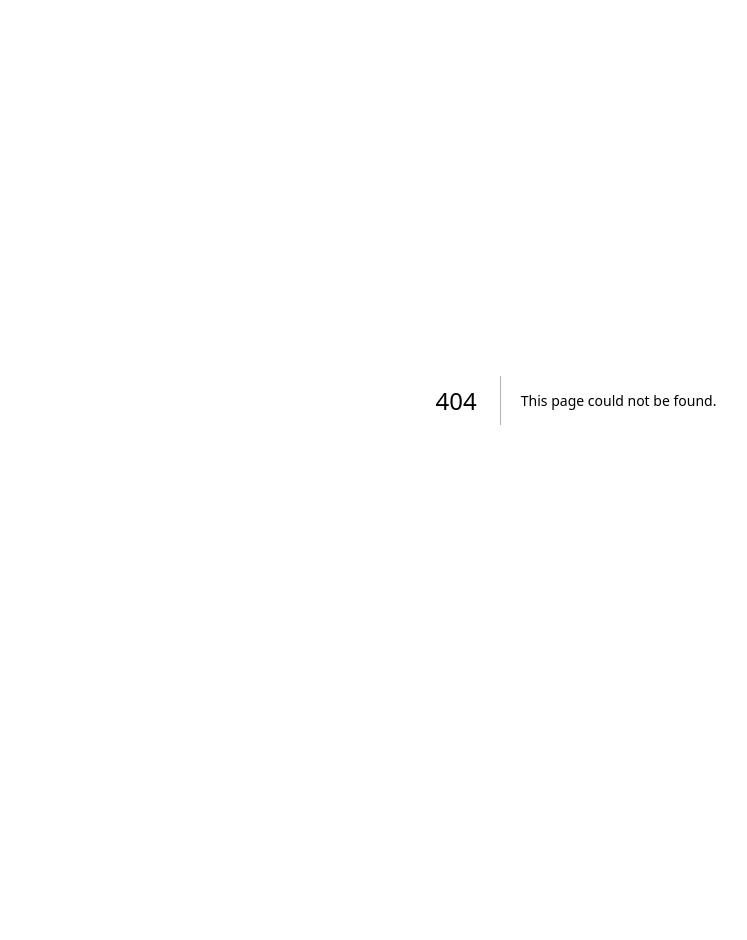
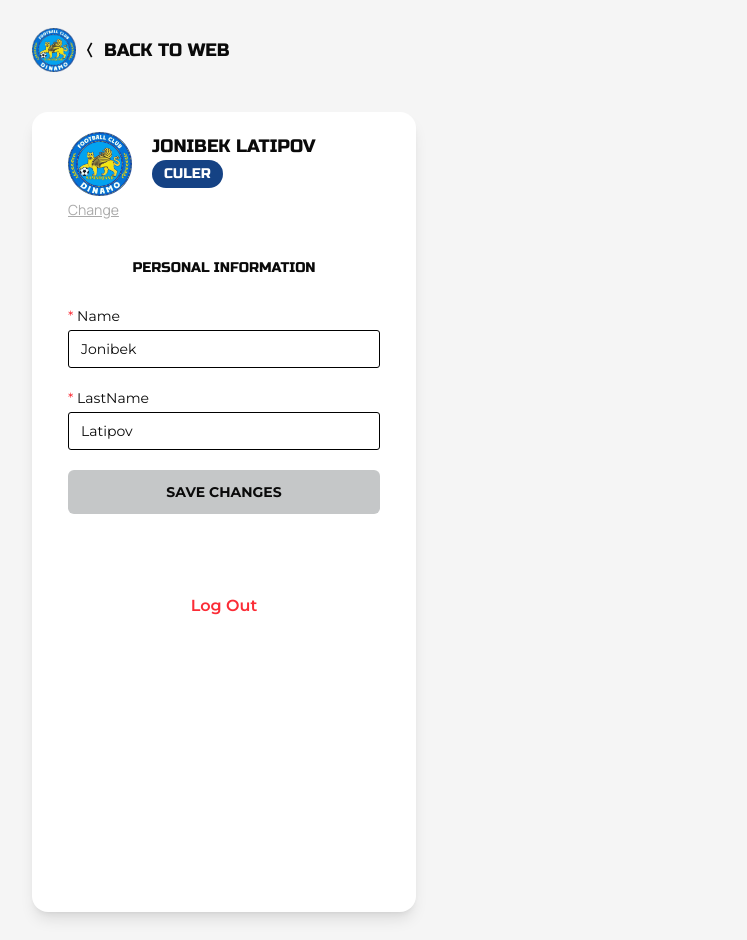
Before and after one commit to shahaCoder/Dinamo, a Next.js app in the folder dinamo/: page /profile in a window 1280 px wide. Before the commit this address had no page. Shown: the whole page, without its empty margins (64-811 px from the left). Before the commit the page ends 800 px from the top, so only its background shows below. Built offline with nearby package versions, Linux system fonts and the light colour scheme.

Commit message:
profile and comments

```diff
--- a/dinamo/app/(pages)/news/[id]/page.tsx
+++ b/dinamo/app/(pages)/news/[id]/page.tsx
@@ -1,3 +1,4 @@
+import CommentsCard from "@/components/children/CommentsCard";
 import NewCard from "@/components/children/NewCard";
 import Image from "next/image";
 import React from "react";
@@ -15,8 +16,8 @@ const Page = () => {
          <div className="bg-white rounded-t-2xl mt-auto px-4">
             <div className="max-w-2xl mx-auto py-10">
                <h2 className="text-4xl max-md:text-3xl max-md:leading-8 font-russo italic bg-gradient-to-r from-[#000428] to-[#004e92] bg-clip-text text-transparent">
-                  Lorem ipsum dolor sit amet consectetur adipisicing. Далеко-далеко за
-                  словесными горами в стране.
+                  Lorem ipsum dolor sit amet consectetur adipisicing.
+                  Далеко-далеко за словесными горами в стране.
                </h2>
                <p className="text-lg max-md:text-base max-sm:text-sm font-light mt-4">
                   The English striker comes to the blaugranes on loan until 30
@@ -45,7 +46,7 @@ const Page = () => {
                <h3 className="text-2xl font-semibold text-[#004e92]">
                   27 July first game
                </h3>
-               <p>
+               <p className="font-light">
                   Lorem ipsum dolor sit amet consectetur adipisicing elit. Ipsum
                   porro explicabo rem in quo atque, laborum repellat, ab placeat
                   vel officiis suscipit minima provident! Aperiam ducimus earum
@@ -61,6 +62,35 @@ const Page = () => {
                </div>
             </div>
          </div>
+
+         <div className="bg-white px-4">
+            <div className="max-w-2xl mx-auto py-10">
+               <div className="flex items- gap-4 mb-10">
+                  <Image
+                     className="w-[55px] h-[55px] rounded-full"
+                     src={"/logo.png"}
+                     width={55}
+                     height={55}
+                     alt="logo"
+                  />
+                  <div className="w-full">
+                     <input
+                        className="w-full py-1.5 border-b outline-0 border-black"
+                        type="text"
+                        placeholder="Введите комментарий"
+                     />
+                     <button className="float-right text-sm mt-2 py-1.5 px-5 cursor-pointer bg-[#004e92] text-white">Отправить</button>
+                  </div>
+               </div>
+
+               <div className="flex flex-col gap-10">
+                  {Array.from({ length: 4 }, (_, index) => (
+                     <CommentsCard key={index} />
+                  ))}
+               </div>
+            </div>
+         </div>
+
          <div className="bg-[#0f2145]">
             <div className="custom-container py-10">
                <h2 className="text-4xl max-md:text-3xl max-sm:text-2xl font-russo text-center text-white">
--- a/dinamo/app/(pages)/news/page.tsx
+++ b/dinamo/app/(pages)/news/page.tsx
@@ -8,25 +8,6 @@ const Page = () => {
             <h1 className="text-white text-5xl max-md:text-2xl font-bold font-russo tracking- uppercase">
                Latest News
             </h1>
-
-            <div className="flex flex-wrap items-center gap-2 mt-7">
-               {[
-                  "All news",
-                  "Men's football",
-                  "Women's football",
-                  "U-19",
-                  "U-21",
-                  "U-23",
-               ].map((item) => (
-                  <button
-                     key={item}
-                     className="text-xs max-sm:text-[10px] font-bold uppercase px-4 py-2 rounded shadow cursor-pointer whitespace-nowrap
-                   duration-200 ease-in-out bg-white hover:bg-[#0474D8] hover:text-white"
-                  >
-                     {item}
-                  </button>
-               ))}
-            </div>
 
             <div className="">
                <div className="mt-10">
--- a/dinamo/app/(pages)/page.tsx
+++ b/dinamo/app/(pages)/page.tsx
@@ -336,7 +336,7 @@ export default function Home() {
                </Link>
             </div>
 
-            <div className="grid grid-cols-2 sm:grid-cols-2 lg:grid-cols-4 gap-5 max-md:gap-x-2 mt-10 max-md:mt-7">
+            <div className="grid grid-cols-4 max-lg:grid-cols-2 max-sm:grid-cols-1 gap-2 max-sm:gap-0 mt-10 max-md:mt-7">
                {[...Array(4)].map((_, i) => (
                   <PhotosCard key={i} />
                ))}
--- a/dinamo/app/(pages)/results/page.tsx
+++ b/dinamo/app/(pages)/results/page.tsx
@@ -92,7 +92,7 @@ const Page = () => {
                               <ResultsCard key={index} />
                            ))}
                         </div>
-                        <div className="w-full h-2 shadow bg-gradient-to-r from-[#fdc52c] from-40% to-60% to-[#0474D8]" />
+                        <div className="w-full h-2 shadow bg-gradient-line" />
                      </div>
                   ))}
                </div>
--- a/dinamo/app/(pages)/schedule/page.tsx
+++ b/dinamo/app/(pages)/schedule/page.tsx
@@ -54,7 +54,7 @@ const Page = () => {
                               <ResultsCard key={index} />
                            ))}
                         </div>
-                        <div className="w-full h-2 shadow bg-gradient-to-r from-[#fdc52c] from-40% to-60% to-[#0474D8]" />
+                        <div className="w-full h-2 shadow bg-gradient-line" />
                      </div>
                   ))}
                </div>
--- /dev/null
+++ b/dinamo/app/(profile)/profile/page.tsx
@@ -0,0 +1,132 @@
+"use client";
+import React, { useState } from "react";
+import Link from "next/link";
+import Image from "next/image";
+
+import { RiArrowLeftWideFill } from "react-icons/ri";
+
+const Page = () => {
+   const [ChageAvatar, setChageAvatar] = useState(false);
+
+   return (
+      <div>
+         <div className="custom-container py-7">
+            <Link href="/" className="w-fit flex items-center gap-1 cursor-pointer group">
+               <Image
+                  className="w-11"
+                  src={"/logo.png"}
+                  width={100}
+                  height={100}
+                  alt="logo"
+               />
+               <RiArrowLeftWideFill className="text-[20px]" />
+               <p className="text-lg font-medium font-russo group-hover:underline">BACK TO WEB</p>
+            </Link>
+
+            <div className="mt-10">
+               <div className="bg-white max-w-sm w-full h-screen rounded-2xl shadow-lg">
+                  <div className="px-9 py-5 flex gap-5">
+                     <div className="">
+                        <Image
+                           className="w-16"
+                           src={"/logo.png"}
+                           width={1000}
+                           height={1000}
+                           alt="profile"
+                        />
+                        <button
+                           onClick={() => setChageAvatar(true)}
+                           className="text-[#AAAAAA] text-sm underline font-manrope text-center mt-1 cursor-pointer"
+                        >
+                           Change
+                        </button>
+                     </div>
+                     <div className="">
+                        <p className="text-lg font-russo uppercase">
+                           JONIBEK LATIPOV
+                        </p>
+                        <p className="w-fit px-3 py-1 rounded-full text-sm font-russo uppercase bg-[#154284] text-white">
+                           Culer
+                        </p>
+                     </div>
+                  </div>
+                  {ChageAvatar ? (
+                     <div className="px-9 py-4 flex flex-col items-center">
+                        <h3 className="text-sm font-russo uppercase">
+                           My Avatar
+                        </h3>
+
+                        <ul className="w-full h-[60vh] overflow-y-auto overflow-hidden grid grid-cols-3 gap-4 mt-7">
+                           {Array.from({ length: 20 }, (_, index) => (
+                              <li key={index}>
+                                 <Image
+                                    className="w-20"
+                                    src={"/logo.png"}
+                                    width={100}
+                                    height={100}
+                                    alt="logo"
+                                 />
+                              </li>
+                           ))}
+                        </ul>
+
+                        <button onClick={() => setChageAvatar(false)} className="flex items-center mt-6 cursor-pointer group">
+                           <RiArrowLeftWideFill className="text-[20px]" />
+
+                           <p className="text-lg font-medium font-russo group-hover:underline">
+                              BACK
+                           </p>
+                        </button>
+                     </div>
+                  ) : (
+                     <div className="px-9 py-4 flex flex-col items-center">
+                        <h3 className="text-sm font-russo uppercase">
+                           PERSONAL INFORMATION
+                        </h3>
+
+                        <form
+                           action=""
+                           className="w-full flex flex-col gap-5 mt-7"
+                        >
+                           <label htmlFor="name" className="">
+                              <p className="text-sm mb-1">
+                                 <span className="text-red-500">* </span>Name
+                              </p>
+                              <input
+                                 className="w-full text-sm px-3 py-2 rounded-[3px] outline-black border border-black"
+                                 type="text"
+                                 id="name"
+                                 defaultValue={"Jonibek"}
+                              />
+                           </label>
+
+                           <label htmlFor="" className="">
+                              <p className="text-sm mb-1">
+                                 <span className="text-red-500">* </span>
+                                 LastName
+                              </p>
+                              <input
+                                 className="w-full text-sm px-3 py-2 rounded-[3px] outline-black border border-black"
+                                 type="text"
+                                 defaultValue={"Latipov"}
+                              />
+                           </label>
+
+                           <button className="text-sm font-bold uppercase py-3 px-4 rounded-sm bg-[#C5C7C8]">
+                              save changes
+                           </button>
+                        </form>
+
+                        <button className="text-red-500 w-fit font-semibold cursor-pointer mt-20 hover:underline">
+                           Log Out
+                        </button>
+                     </div>
+                  )}
+               </div>
+            </div>
+         </div>
+      </div>
+   );
+};
+
+export default Page;
--- a/dinamo/app/globals.css
+++ b/dinamo/app/globals.css
@@ -7,6 +7,17 @@
 
 body {
    background-color: #f5f5f5;
+}
+
+.bg-gradient-line {
+   background: linear-gradient(
+      270deg,
+      #0474D8 0,
+      #0474D8 48%,
+      #fdc52c 52%,
+      #fdc52c
+   );
+   /* 0018b4 */
 }
 
 .font-russo {
--- a/dinamo/components/Footer.tsx
+++ b/dinamo/components/Footer.tsx
@@ -201,7 +201,7 @@ const Footer = () => {
                   </ul>
                </div>
             </div>
-            <div className="w-full h-1 my-10 max-md:my-6 bg-gradient-to-r from-[#fdc52c] from-40% to-60% to-[#0474D8]" />
+            <div className="w-full h-1 my-10 max-md:my-6 bg-gradient-line" />
             <div className="text-center text-gray-500 text-sm">
                © {new Date().getFullYear()} FC Dinamo. Все права защищены.
             </div>
--- a/dinamo/components/Header.tsx
+++ b/dinamo/components/Header.tsx
@@ -167,7 +167,7 @@ const Header = () => {
                </div>
             </div>
 
-            <div className="w-full h-1 bg-gradient-to-r from-[#fdc52c] from-40% to-60% to-[#0474D8]" />
+            <div className="w-full h-1 bg-gradient-line" />
          </header>
          {isMobileMenuOpen && (
             <div className="fixed top-24 left-0 w-full h-full bg-[#154284] text-white z-40 flex flex-col px-4 py-7 gap-2 sm:hidden">
--- /dev/null
+++ b/dinamo/components/children/CommentsCard.tsx
@@ -0,0 +1,47 @@
+import Image from "next/image";
+import React from "react";
+import {
+   HiHandThumbDown,
+   HiHandThumbUp,
+   HiOutlineHandThumbDown,
+   HiOutlineHandThumbUp,
+} from "react-icons/hi2";
+
+const CommentsCard = () => {
+   return (
+      <div className="flex gap-4 max-sm:gap-3">
+         <div className="min-w-[55px] max-sm:min-w-[45px]">
+            <Image
+               className="w-full rounded-full"
+               src={"/logo.png"}
+               width={55}
+               height={55}
+               alt="logo"
+            />
+         </div>
+         <div className="">
+            <div className="flex items-center gap-2">
+               <p className="max-sm:text-sm font-semibold text-[#004e92]">Latipov Jonibek</p>
+               <p className="text-xs max-sm:text-[10px] text-[#aaa]">2 месяца назад</p>
+            </div>
+            <p className="text-sm font-manrope mt-1.5">
+               Lorem ipsum dolor sit amet consectetur adipisicing elit. Fugiat
+               nulla cupiditate itaque magni. Далеко-далеко, за словесными
+               горами в стране гласных и согласных живут.
+            </p>
+            <div className="flex items-center gap-5 mt-3 px-5">
+               <button className="cursor-pointer">
+                  {/* <HiOutlineHandThumbUp className="text-[20px]" /> */}
+                  <HiHandThumbUp className="text-[20px]" />
+               </button>
+               <button className="cursor-pointer">
+                  <HiOutlineHandThumbDown className="text-[20px]" />
+                  {/* <HiHandThumbDown className="text-[20px]" /> */}
+               </button>
+            </div>
+         </div>
+      </div>
+   );
+};
+
+export default CommentsCard;
```
